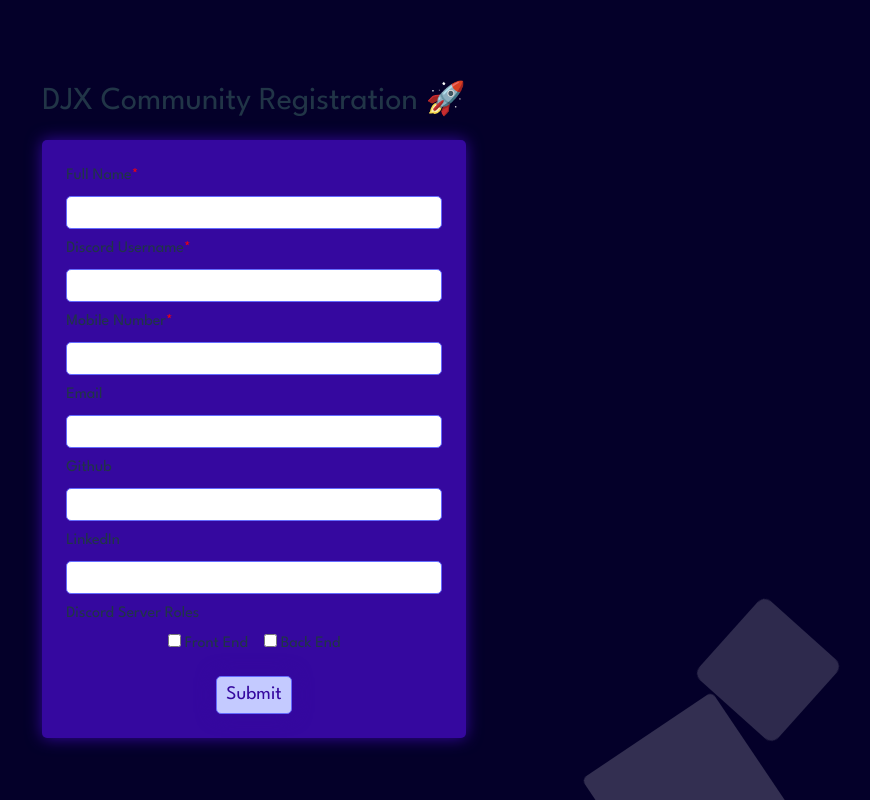
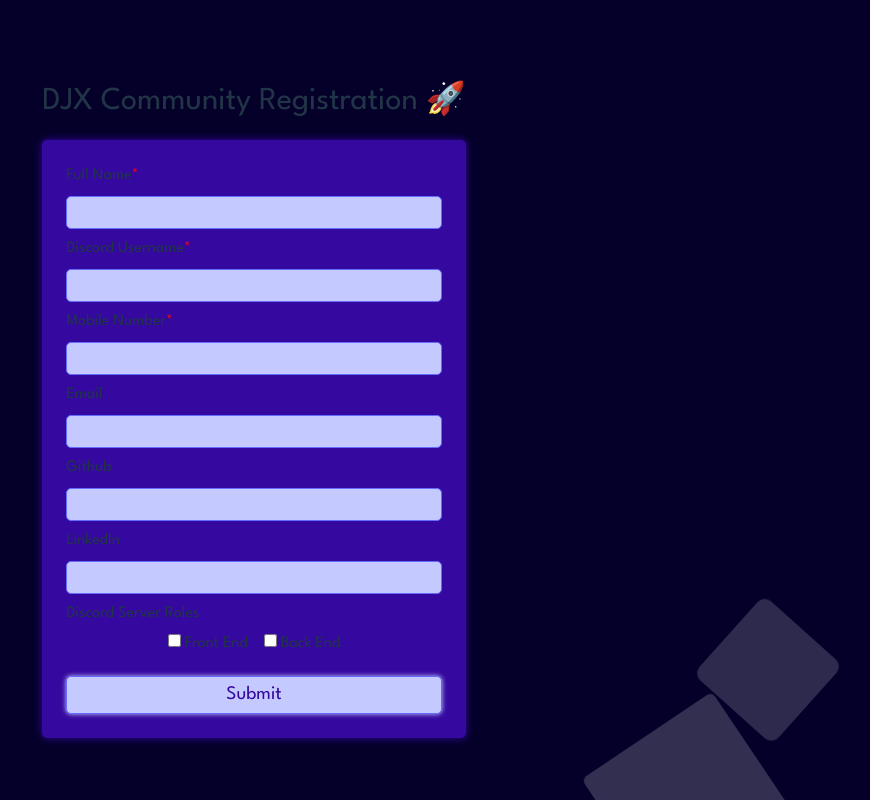
Before and after one commit to djx-community/discord-registration, a React (Vite) app: page / in a window 1280 px wide. Shown: the whole page, without its empty margins (386-1256 px from the left). Built offline with nearby package versions, Linux system fonts and the light colour scheme.

Commit message:
basic form validation added using valibot

```diff
--- a/index.html
+++ b/index.html
@@ -2,7 +2,7 @@
 <html lang="en">
   <head>
     <meta charset="UTF-8" />
-    <link rel="icon" type="image/png" href="/public/logo-rounded.png" />
+    <link rel="icon" type="image/png" href="/logo-rounded.png" />
     <meta name="viewport" content="width=device-width, initial-scale=1.0" />
     <title>DJX Community Registration</title>
   </head>
--- a/package.json
+++ b/package.json
@@ -12,7 +12,8 @@
   "dependencies": {
     "@fontsource/league-spartan": "^5.0.12",
     "react": "^18.2.0",
-    "react-dom": "^18.2.0"
+    "react-dom": "^18.2.0",
+    "valibot": "^0.17.1"
   },
   "devDependencies": {
     "@types/react": "^18.2.15",
--- a/src/App.css
+++ b/src/App.css
@@ -17,7 +17,7 @@
 
 .card {
   padding: 0.5em;
-  box-shadow: 0 0 1em #35089f;
+  box-shadow: 0 0 0.5em #35089f;
   border-radius: 5px;
   background: #35089f;
   position: relative;
@@ -38,7 +38,8 @@
   padding: 0.5em;
   border-radius: 5px;
   border: 1px solid #646cff;
-  color: #fff;
+  background-color: #c4caff;
+  color: #35089f;
   font-size: 1em;
   font-weight: 500;
   font-family: inherit;
@@ -54,19 +55,21 @@
   flex-direction: column;
   align-items: start;
   width: 100%;
+  position: relative;
 }
 
 #submitButton {
   margin: 1em 0 0 0 !important;
-  box-shadow: 0 0 1em #35089f;
+  box-shadow: 0 0 0.25em #c4caff;
   border: 1px solid #35089f;
   color: #35089f !important;
   background-color: #c4caff;
   font-size: 1.20em !important;
+  width: 100%;
 }
 
 #submitButton:hover {
-  box-shadow: 0 0 1em #35089f;
+  box-shadow: 0 0 0.25em #35089f;
   border: 1px solid #35089f;
   color: #fff !important;
   background-color: #646cff;
@@ -84,6 +87,19 @@
 .required {
   color: #ff0000;
 }
+
+.error {
+  color: #ff0000;
+  width: 100%;
+  position: absolute;
+  bottom: 0;
+  right: 0;
+  text-align: end;
+  margin-bottom: 0.25em;
+  margin-right: 0.25em;
+}
+
+/* Bg Animation */
 
 @keyframes animate {
   0% {
--- a/src/App.tsx
+++ b/src/App.tsx
@@ -1,6 +1,67 @@
+import React from 'react'
+import { object, string, email, boolean, Output, optional, minLength, url, regex, startsWith } from 'valibot'
 import './App.css'
 
-function App() {
+const App: React.FC = () => {
+
+  const formSchema = object({
+    fullName: string("Name must be a string", [minLength(1, 'Please enter your full name')]),
+    discordId: string("Discord username must be a string", [minLength(1, "Please enter your discord username")]),
+    mobileNumber: string("Your mobile must be a number", [regex(/^\d{10}$/, "Please enter a valid mobile number")]),
+    email: optional(string("Email must be a string", [email("Please enter a valid email")])),
+    github: optional(string("Github must be a string", [url("enter a valid url"), startsWith('https://github.com', 'Please enter a valid github url')])),
+    linkedin: optional(string("LinkedIn must be a string", [url("enter a valid url"), startsWith('https://www.linkedin.com', 'Please enter a valid linkedin url')])),
+    roles: object({
+      frontEnd: boolean(),
+      backEnd: boolean()
+    })
+  })
+
+  type FormState = Output<typeof formSchema>
+
+  const [formState, setFormState] = React.useState<FormState>({
+    fullName: '',
+    discordId: '',
+    mobileNumber: '',
+    email: '',
+    github: '',
+    linkedin: '',
+    roles: {
+      backEnd: false,
+      frontEnd: false
+    }
+  })
+
+  type FormErrors = {
+    [key in (keyof FormState)]?: string
+  }
+
+  const [formErrors, setFormErrors] = React.useState<FormErrors>({})
+
+  const submitHandler = (e: React.FormEvent<HTMLFormElement>) => {
+    e.preventDefault()
+    let form: FormState = { ...formState }
+    Object.keys(formState).forEach(key => {
+      if (!['fullName', 'discordUsername', 'mobileNumber'].includes(key) && formState[key as keyof FormState] === '') {
+        form = { ...form, [key]: undefined }
+      }
+    })
+    const result = formSchema._parse(form)
+    if (result.issues && result.issues.length > 0) {
+      let issues: FormErrors = {}
+      for (const issue of result.issues) {
+        if (issue.path) {
+          issues = { ...issues, [issue.path?.[0].key]: issue.message }
+          // setFormErrors((prev: FormErrors) => ({ ...prev, [issue.path?.[0].key]: issue.message }))
+        }
+      }
+      setFormErrors(issues)
+    } else {
+      setFormErrors({})
+      console.log(result)
+      // submit form
+    }
+  }
 
   return (
     <>
@@ -19,46 +80,68 @@
       <div style={{ width: 'auto' }}>
         <h1 style={{ position: 'relative' }}>DJX Community Registration 🚀</h1>
         <div className='card'>
-          <form id='discordForm' action="">
+          <form id='discordForm' onSubmit={submitHandler}>
             <div className='form-item'>
               <label htmlFor="name">Full Name<span className='required'>*</span></label>
-              <input className='text-field' type="text" name="fname" id="fname" />
+              <input className='text-field' type="text" name="fname" id="fname"
+                value={formState.fullName} onChange={e => setFormState({ ...formState, fullName: e.target.value })}
+              />
+              {formErrors.fullName && <span className='error'>{formErrors.fullName}</span>}
             </div>
             <div className='form-item'>
               <label htmlFor="discord">Discord Username<span className='required'>*</span></label>
-              <input className='text-field' type="text" name="discord" id="discord" />
+              <input className='text-field' type="text" name="discord" id="discord"
+                value={formState.discordId} onChange={e => setFormState({ ...formState, discordId: e.target.value })}
+              />
+              {formErrors.discordId && <span className='error'>{formErrors.discordId}</span>}
             </div>
             <div className='form-item'>
               <label htmlFor="mobileNo">Mobile Number<span className='required'>*</span></label>
-              <input className='text-field' type="text" name="mobileNo" id="mobileNo" />
+              <input className='text-field' type="text" name="mobileNo" id="mobileNo"
+                value={formState.mobileNumber} onChange={e => setFormState({ ...formState, mobileNumber: e.target.value })}
+              />
+              {formErrors.mobileNumber && <span className='error'>{formErrors.mobileNumber}</span>}
             </div>
             <div className='form-item'>
               <label htmlFor="email">Email</label>
-              <input className='text-field' type="email" name="email" id="email" />
+              <input className='text-field' type="email" name="email" id="email"
+                value={formState.email} onChange={e => setFormState({ ...formState, email: e.target.value })}
+              />
+              {formErrors.email && <span className='error'>{formErrors.email}</span>}
             </div>
             <div className='form-item'>
               <label htmlFor="github">Github</label>
-              <input className='text-field' type="url" name="github" id="github" />
+              <input className='text-field' type="url" name="github" id="github"
+                value={formState.github} onChange={e => setFormState({ ...formState, github: e.target.value })}
+              />
+              {formErrors.github && <span className='error'>{formErrors.github}</span>}
             </div>
             <div className='form-item'>
               <label htmlFor="linkedin">LinkedIn</label>
-              <input className='text-field' type="url" name="linkedin" id="linkedin" />
+              <input className='text-field' type="url" name="linkedin" id="linkedin"
+                value={formState.linkedin} onChange={e => setFormState({ ...formState, linkedin: e.target.value })}
+              />
+              {formErrors.linkedin && <span className='error'>{formErrors.linkedin}</span>}
             </div>
             <div className='form-item'>
               <label htmlFor="roles">Discord Server Roles</label>
               <div id='roles'>
                 <span>
-                  <input type="checkbox" name="frontEnd" id="frontEnd" /> Front End
+                  <input type="checkbox" name="frontEnd" id="frontEnd"
+                    checked={formState.roles?.frontEnd} onChange={e => setFormState({ ...formState, roles: { ...formState.roles, frontEnd: e.target.checked } })}
+                  /> <label htmlFor="frontEnd">Front End</label>
                 </span>
                 <span>
-                  <input type="checkbox" name="backEnd" id="backEnd" /> Back End
+                  <input type="checkbox" name="backEnd" id="backEnd"
+                    checked={formState.roles?.backEnd} onChange={e => setFormState({ ...formState, roles: { ...formState.roles, backEnd: e.target.checked } })}
+                  /> <label htmlFor="backEnd">Back End</label>
                 </span>
               </div>
             </div>
             {/* <div>
             <input type="checkbox" name="tandc" id="tandc" /> I agree to the <a href="#">Terms and Conditions</a>
           </div> */}
-            <div>
+            <div className='form-item'>
               <input id='submitButton' type="submit" value="Submit" />
             </div>
           </form>
```
Also changed, not shown: 1 other file (tests, documents, lock files or other folders).
